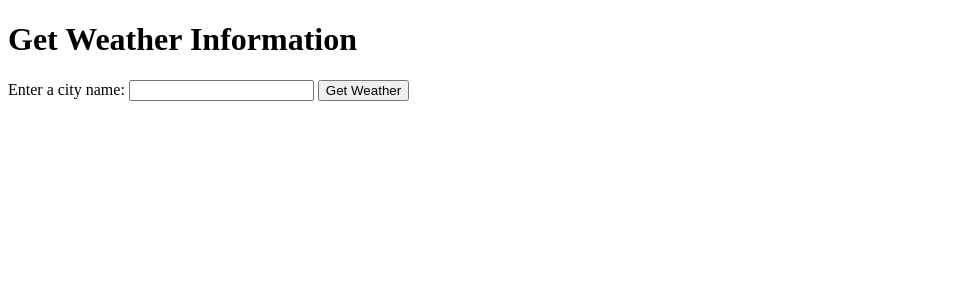
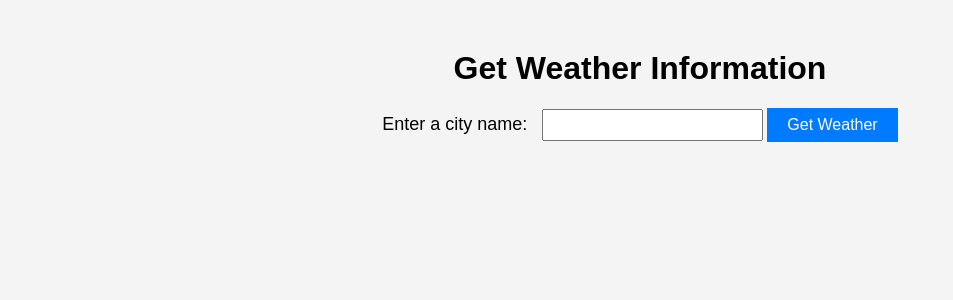
Before and after one commit to Shilpajordan/Django_Project, a Django app: page /weather/ in a window 1280 px wide. Shown: the top 300 px of the page, without its empty margins (0-953 px from the left). Run offline with Django 5.2, Linux system fonts and the light colour scheme.

Commit message:
modified the HTML to add some effects

```diff
--- a/weather/templates/weather/form.html
+++ b/weather/templates/weather/form.html
@@ -1,16 +1,52 @@
+
 <!DOCTYPE html>
 <html lang="en">
 <head>
     <meta charset="UTF-8">
     <meta name="viewport" content="width=device-width, initial-scale=1.0">
     <title>Weather App</title>
+    <style>
+        body {
+            font-family: Arial, sans-serif;
+            margin: 0;
+            padding: 0;
+            background-color: #f4f4f4;
+        }
+        h1 {
+            text-align: center;
+            margin-top: 50px;
+        }
+        form {
+            text-align: center;
+            margin-top: 20px;
+        }
+        label {
+            font-size: 18px;
+            margin-right: 10px;
+        }
+        input[type="text"] {
+            padding: 5px;
+            font-size: 16px;
+        }
+        button[type="submit"] {
+            padding: 8px 20px;
+            font-size: 16px;
+            background-color: #007bff;
+            color: #fff;
+            border: none;
+            cursor: pointer;
+        }
+        button[type="submit"]:hover {
+            background-color: #0056b3;
+        }
+    </style>
 </head>
 <body>
     <h1>Get Weather Information</h1>
     <form method="post">
         {% csrf_token %}
         <label for="city">Enter a city name:</label>
-        <input type="text" id="city" name="city">
+        <input type="text" id="city" name="city" required>
         <button type="submit">Get Weather</button>
     </form>
 </body>
```
Also changed, not shown: weather/templates/weather/weather.html (+43 -2 lines).
